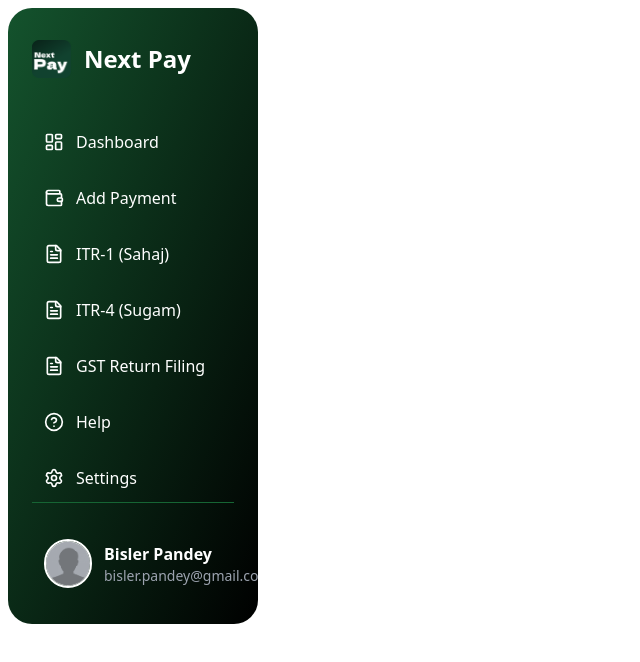
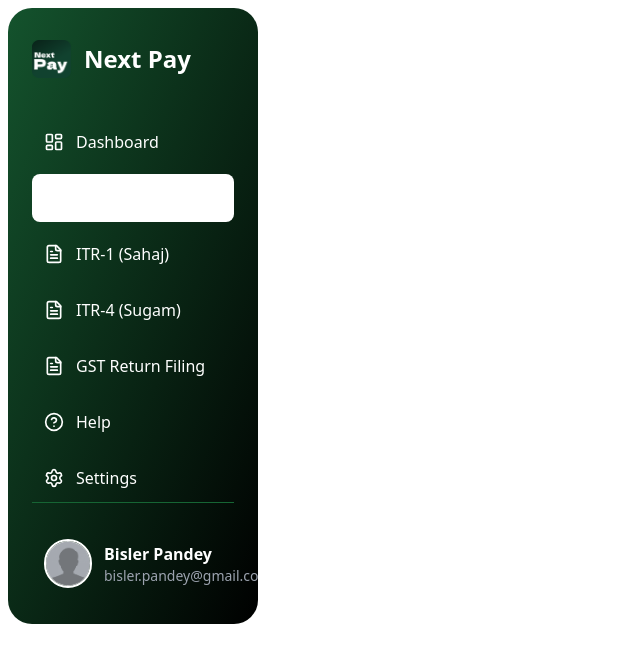
Before and after one commit to sristy17/next-payroll, a Next.js app: page /add-payment in a window 1280 px wide. Shown: the top 662 px of the page, without its empty margins (0-640 px from the left). Built offline with nearby package versions, Linux system fonts and the light colour scheme.

Commit message:
fix(ui): Fix navigation link for "Add Payment" in dashboard layout and sidebar

```diff
--- a/src/app/dashboard/layout.tsx
+++ b/src/app/dashboard/layout.tsx
@@ -32,7 +32,7 @@
 
   const navItems = [
     { name: "Dashboard", href: "/dashboard", icon: LayoutDashboard },
-    { name: "Add Payment", href: "/addpayment", icon: Wallet },
+    { name: "Add Payment", href: "/add-payment", icon: Wallet },
     { name: "ITR-1 (Sahaj)", href: "/itr1", icon: FileText },
     { name: "ITR-4 (Sugam)", href: "/itr4", icon: FileText },
     { name: "GST Return Filing", href: "/gst-return", icon: FileText },
--- a/src/components/sidebar.tsx
+++ b/src/components/sidebar.tsx
@@ -18,7 +18,7 @@
 
   const navItems = [
     { name: "Dashboard", href: "/dashboard", icon: LayoutDashboard },
-    { name: "Add Payment", href: "/addpayment", icon: Wallet },
+    { name: "Add Payment", href: "/add-payment", icon: Wallet },
     { name: "ITR-1 (Sahaj)", href: "/itr1", icon: FileText },
     { name: "ITR-4 (Sugam)", href: "/itr4", icon: FileText },
     { name: "GST Return Filing", href: "/gst-return", icon: FileText },
```
